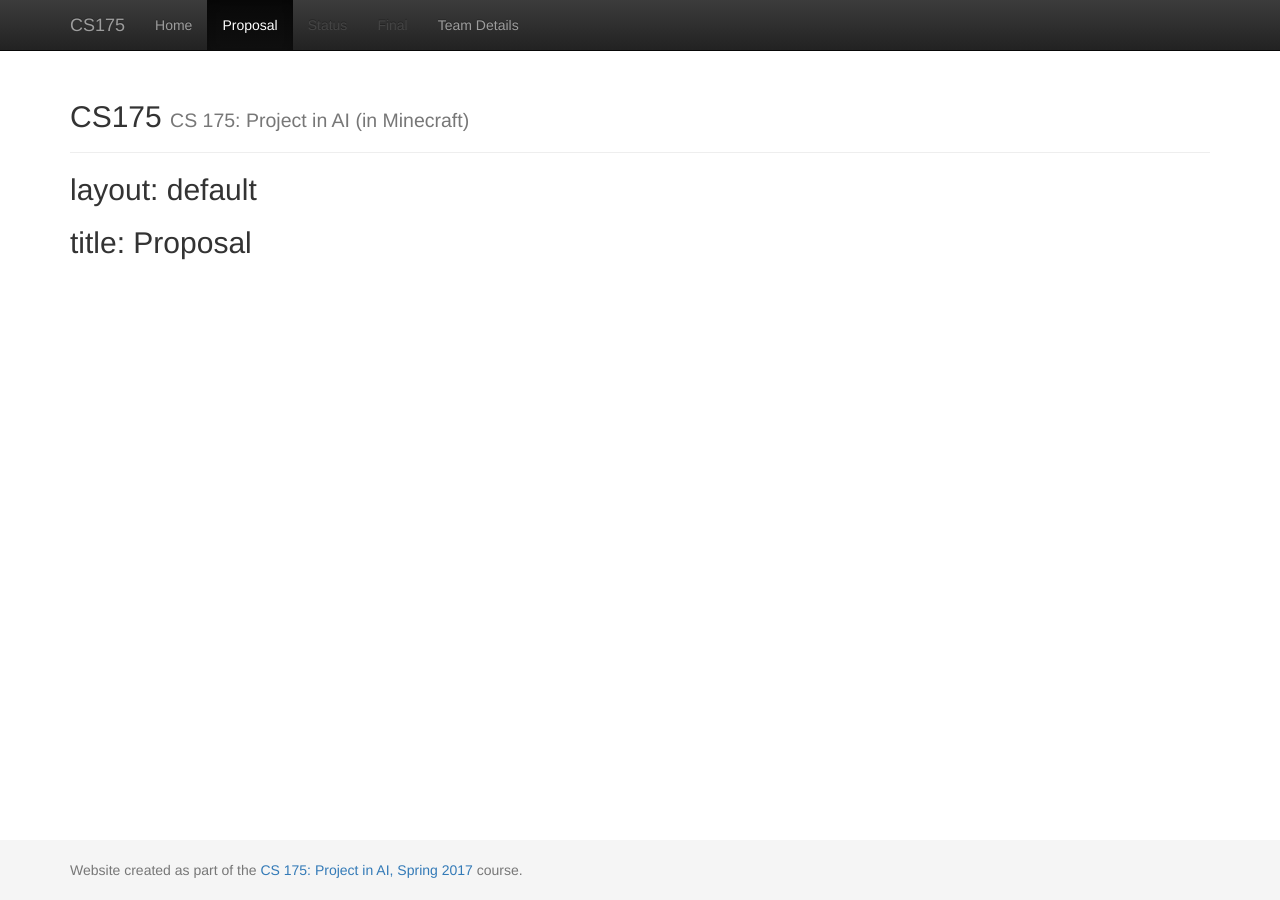
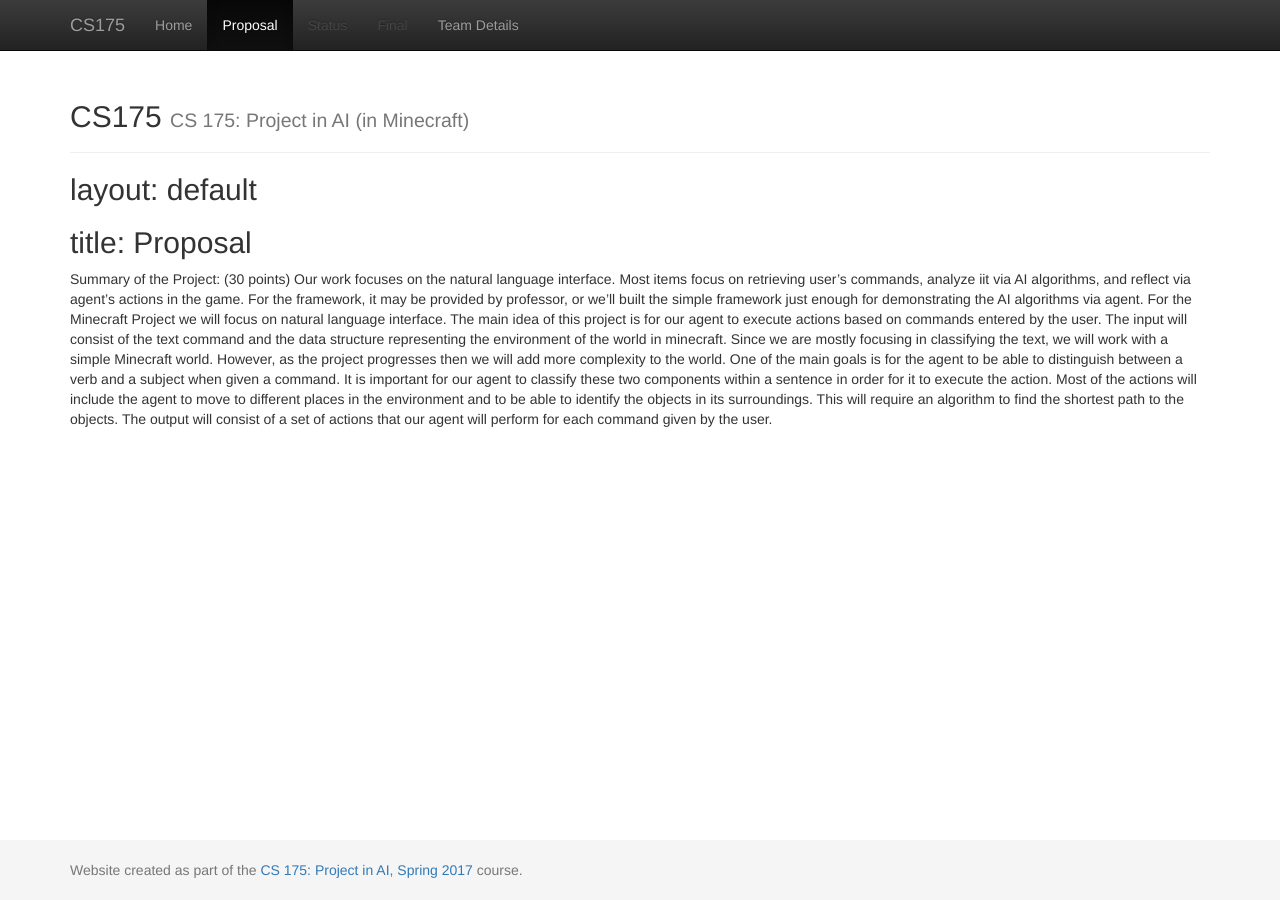
Before and after one commit to quanal/Captain-Commando, a Jekyll site: the page built from docs/proposal.md, in a window 1280 px wide. Built offline with Jekyll 4.4.1, drawn with Linux system fonts in a browser that asks for light colours; our own code applies the rules of GitHub Pages for plain Markdown files.

Commit message:
Update proposal.md

```diff
--- a/docs/proposal.md
+++ b/docs/proposal.md
@@ -1,2 +1,7 @@
 ## layout: default
 ## title: Proposal
+
+Summary of the Project: (30 points)
+Our work focuses on the natural language interface.  Most items focus on retrieving user’s commands, analyze iit via AI algorithms, and reflect via agent’s actions in the game.
+For the framework, it may be provided by professor, or we’ll built the simple framework just enough for demonstrating the AI algorithms via agent.
+For the Minecraft Project we will focus on natural language interface. The main idea of this project is for our agent to execute actions based on commands entered by the user. The input will consist of the text command and the data structure representing the environment of the world in minecraft. Since we are mostly focusing in classifying the text, we will work with a simple Minecraft world. However, as the project progresses then we will add more complexity to the world. One of the main goals is for the agent to be able to distinguish between a verb and a subject when given a command. It is important for our agent to classify these two components within a sentence in order for it to execute the action. Most of the actions will include the agent to move to different places in the environment and to be able to identify the objects in its surroundings. This will require an  algorithm to find the shortest path to the objects. The output will consist of a set of actions that our agent will perform for each command given by the user.
```
